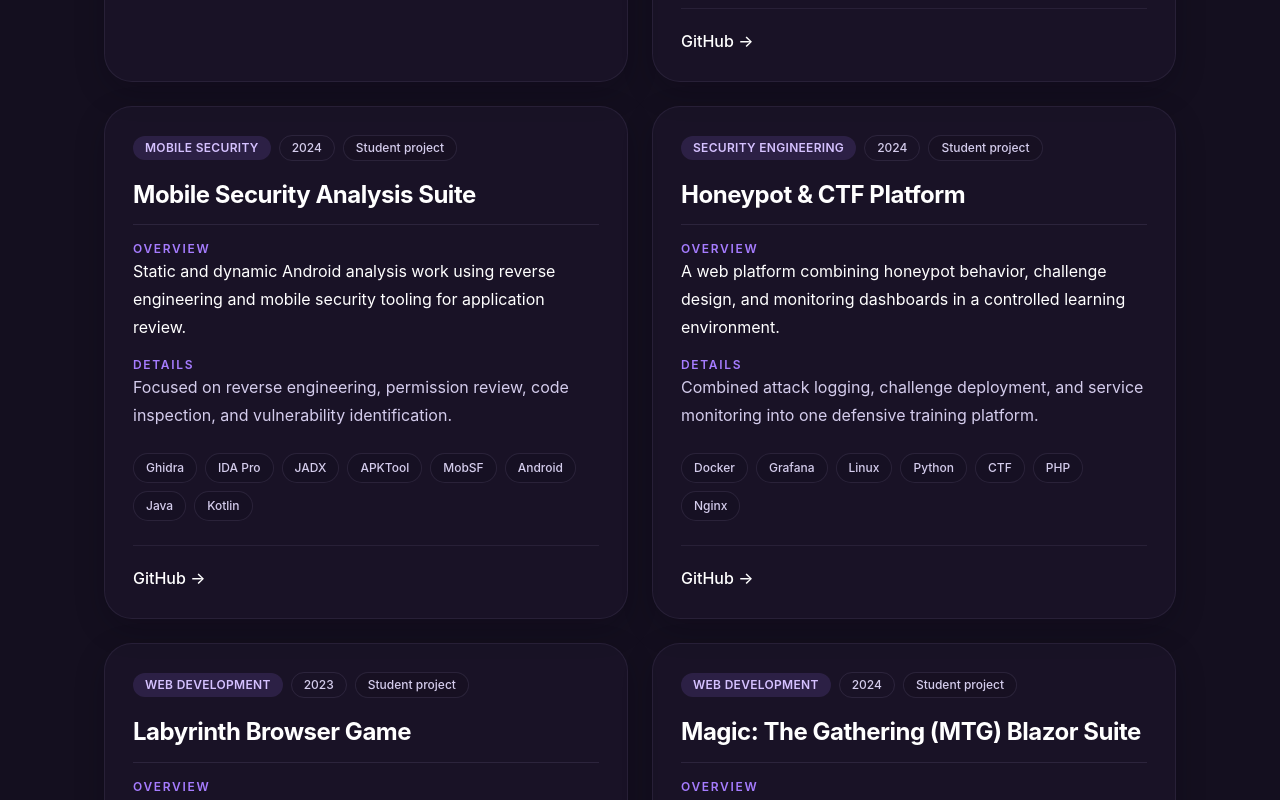
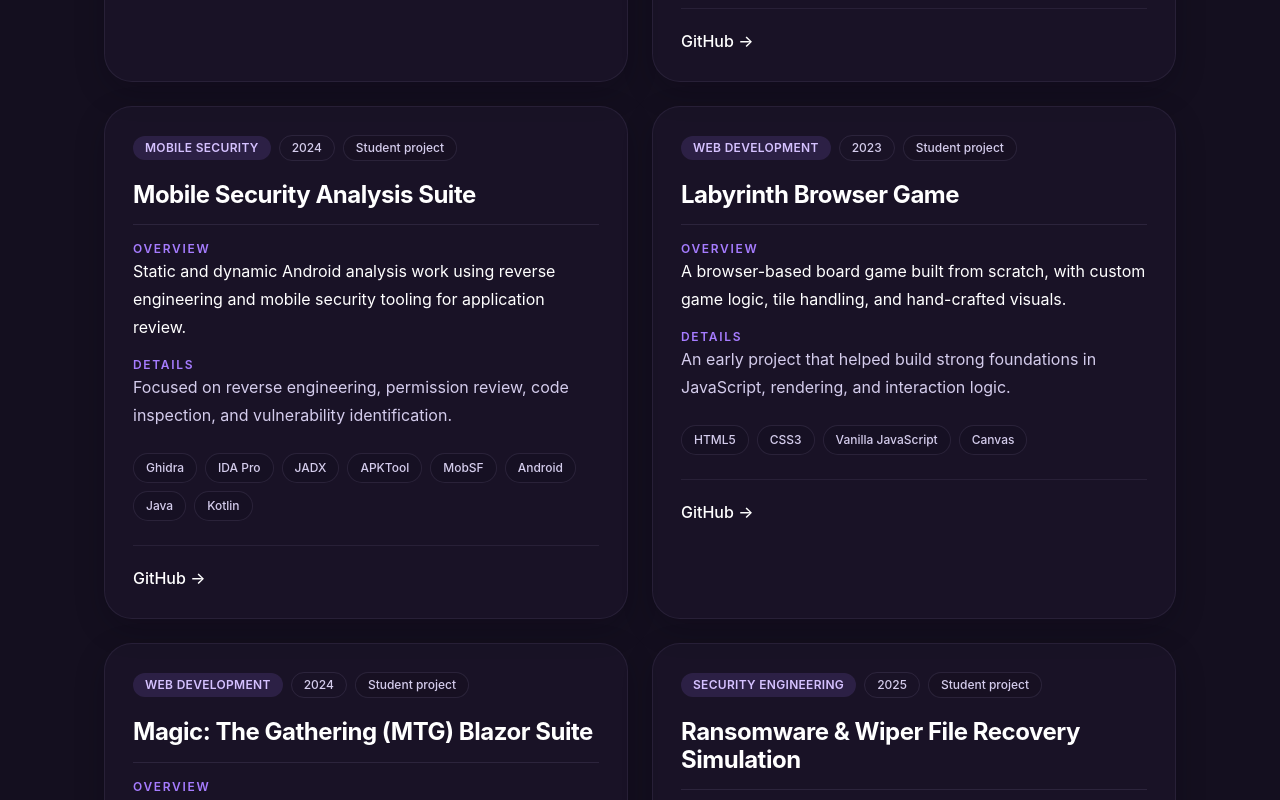
Before and after one commit to mkz013/mkz013.github.io, a React (Vite) app: page / in a window 1280 px wide. Shown: the part 2940-3740 px from the top of the page. Built offline with nearby package versions, Linux system fonts and the light colour scheme.

Commit message:
ref: removed irrelevant project metadata

```diff
--- a/src/data/projects.ts
+++ b/src/data/projects.ts
@@ -95,21 +95,6 @@ export const projects: Project[] = [
     },
     {
         id: 6,
-        title: 'Honeypot & CTF Platform',
-        description:
-            'A web platform combining honeypot behavior, challenge design, and monitoring dashboards in a controlled learning environment.',
-        techStack: ['Docker', 'Grafana', 'Linux', 'Python', 'CTF', 'PHP', 'Nginx'],
-        githubLink: 'https://github.com/mkz013/honeypot-ctf',
-        liveLink: '#',
-        category: 'Security Engineering',
-        year: '2024',
-        featured: false,
-        isStudentProject: true,
-        details:
-            'Combined attack logging, challenge deployment, and service monitoring into one defensive training platform.',
-    },
-    {
-        id: 7,
         title: 'Labyrinth Browser Game',
         description:
             'A browser-based board game built from scratch, with custom game logic, tile handling, and hand-crafted visuals.',
@@ -124,7 +109,7 @@ export const projects: Project[] = [
             'An early project that helped build strong foundations in JavaScript, rendering, and interaction logic.',
     },
     {
-        id: 8,
+        id: 7,
         title: 'Magic: The Gathering (MTG) Blazor Suite',
         description:
             'Interactive C# Blazor web application featuring Entity Framework Core, card filtering/search, custom collections, and session-state management.',
@@ -139,7 +124,7 @@ export const projects: Project[] = [
             'Built during an intensive 2-sprint academic module at Howest focusing on modern .NET fundamentals. Features a full relational data pipeline with EF Core/LINQ, interactive Blazor server UI, custom session management, and complex MTG card search/collection management.',
     },
     {
-        id: 9,
+        id: 8,
         title: 'Ransomware & Wiper File Recovery Simulation',
         description:
             'A practical incident recovery project featuring malware attack simulations (AES-CBC, Base64, Wiper corruption), custom password brute-force scripts, and forensic file recovery.',
```
